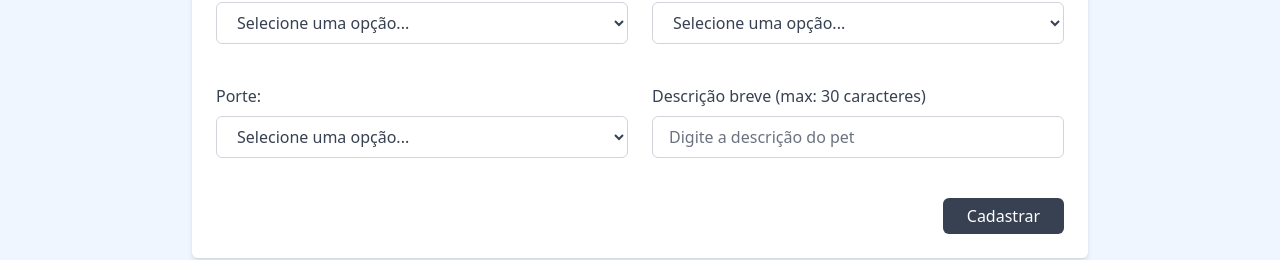
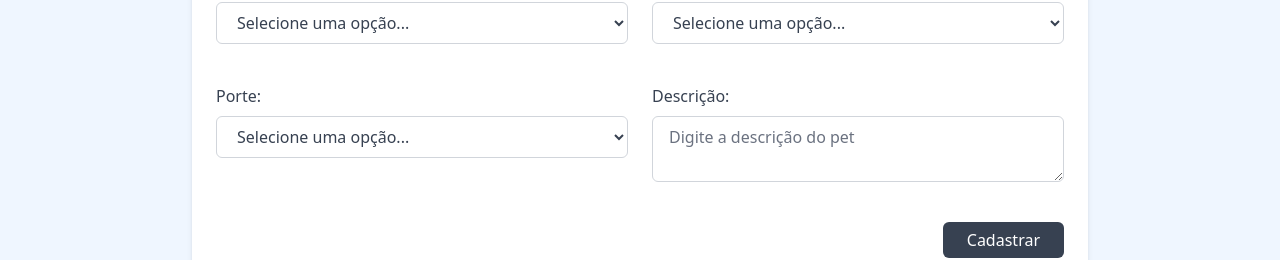
Before and after one commit to gabrikf/pets-frontend, a React (Create React App) app: page /petregister in a window 1280 px wide. Shown: the part 360-620 px from the top of the page. Built offline with nearby package versions, Linux system fonts and the light colour scheme; no server answers; sample sign-in values are in the browser's storage.

Commit message:
gettin the form better

```diff
--- a/src/pages/PetRegister.js
+++ b/src/pages/PetRegister.js
@@ -150,15 +150,15 @@ const PetRegister = () => {
 
               </div>
               <div className="w-full mt-0 mb-4">
-                  <label className="text-gray-700 dark:text-gray-200" for="password">Descrição breve (max: 30 caracteres)</label>
-                  <input className="block w-full px-4 py-2 mt-2 text-gray-700 placeholder-gray-500 bg-white border border-gray-300 rounded-md dark:bg-gray-800 dark:border-gray-600 dark:placeholder-gray-400 focus:border-blue-500 dark:focus:border-blue-500 focus:outline-none focus:ring dark:text-white"
+                  <label className="text-gray-700 dark:text-gray-200" for="password">Descrição:</label>
+                  <textarea className="block w-full px-4 py-2 mt-2 text-gray-700 placeholder-gray-500 bg-white border border-gray-300 rounded-md dark:bg-gray-800 dark:border-gray-600 dark:placeholder-gray-400 focus:border-blue-500 dark:focus:border-blue-500 focus:outline-none focus:ring dark:text-white"
                   type="text"
-                  maxlength="30"
+                  maxlength="300"
                   placeholder="Digite a descrição do pet"
                   name="description"
                   value={formik.values.description}
                   onChange={formik.handleChange}
-                  />
+                  ></textarea>
                     {formik.errors.description && formik.touched.description && <i className='text-red-400'>{formik.errors.description}</i>}
               </div>
               {signInError && <Alert>Erro no cadastro, verifique o que você pode ter errado.</Alert>}
```
